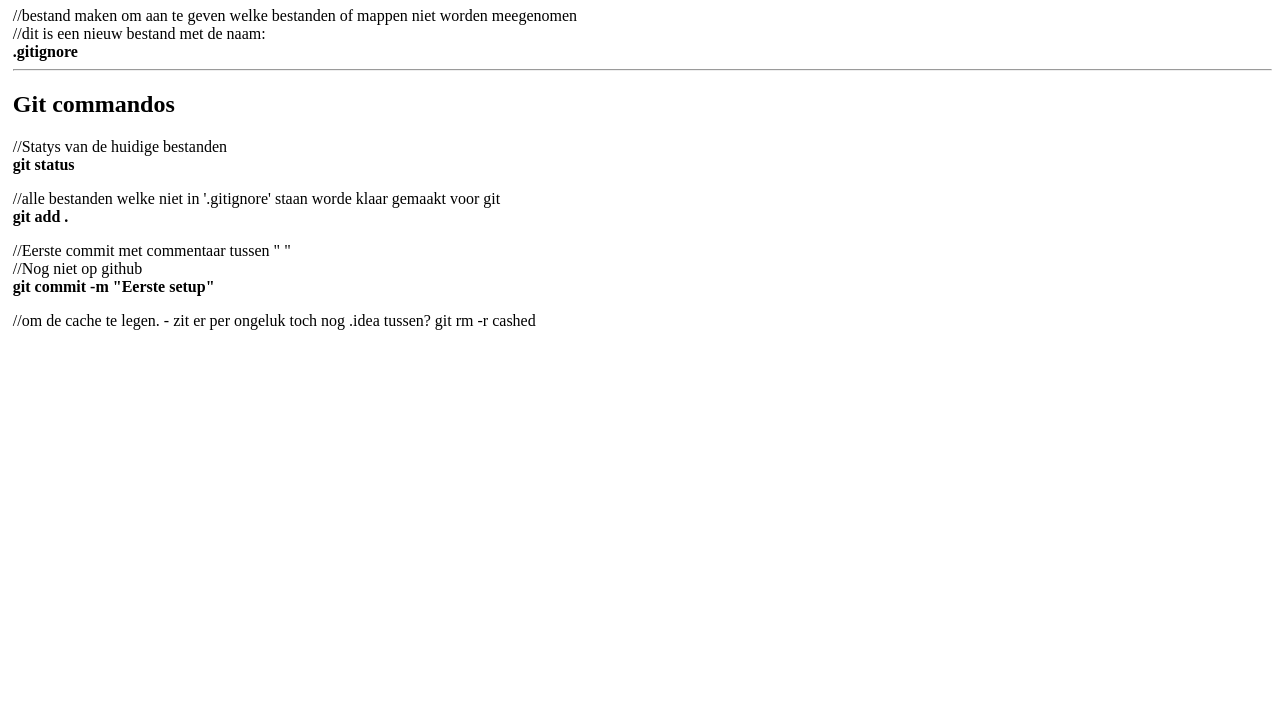
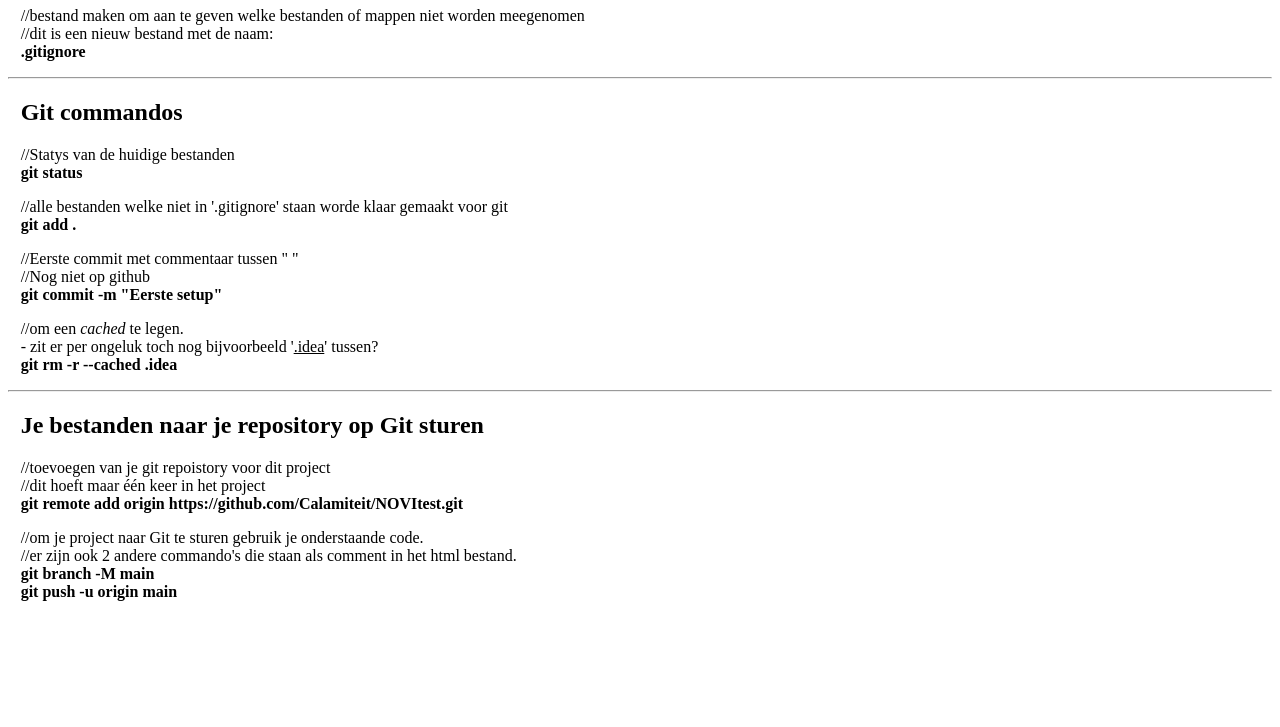
Before and after one commit to Calamiteit/NOVItest, a plain HTML site: page index.html in a window 1280 px wide. Shown: the part 73-800 px from the top of the page. Drawn offline with Linux system fonts and the light colour scheme.

Commit message:
kon wel eens genoeg wezen zo

```diff
--- a/index.html
+++ b/index.html
@@ -4,18 +4,19 @@
     <meta charset="UTF-8">
     <title>Git notities</title>
 </head>
-<body style="margin-left: 1%">
-<h1>Notities van de Git workshop</h1>
-<P>
-<div>
-    //bestand maken om aan te geven welke bestanden of mappen niet worden meegenomen<br>
-    //dit is een nieuw bestand met de naam:<br/>
-    <b>.gitignore</b>
+<body>
+<div style="margin-left: 1%">
+    <h1>Notities van de Git workshop</h1>
+    <p>
+        //bestand maken om aan te geven welke bestanden of mappen niet worden meegenomen<br>
+        //dit is een nieuw bestand met de naam:<br/>
+        <b>.gitignore</b>
+    </P>
 </div>
 <hr>
-</P>
 
-<div>
+
+<div style="margin-left: 1%">
     <h2>Git commandos</h2>
     <P>//Statys van de huidige bestanden<br/>
         <b>git status</b><br/>
@@ -31,9 +32,29 @@
         <b>git commit -m "Eerste setup"</b><br/>
     </P>
     <P>
-        //om de cache te legen.
-        - zit er per ongeluk toch nog .idea tussen? git rm -r cashed
+        //om een <i>cached</i> te legen.<br/>
+        - zit er per ongeluk toch nog bijvoorbeeld '<u>.idea</u>' tussen?<br/>
+        <b>git rm -r --cached .idea</b><br/>
     </P>
+</div>
+    <hr>
+<div  style="margin-left: 1%">
+    <h2>Je bestanden naar je repository op Git sturen</h2>
+    <p>
+        //toevoegen van je git repoistory voor dit project<br/>
+        //dit hoeft maar één keer in het project<br/>
+        <b>git remote add origin https://github.com/Calamiteit/NOVItest.git</b><br/>
+    </p>
+    <p>
+        //om je project naar Git te sturen gebruik je onderstaande code.<br/>
+        //er zijn ook 2 andere commando's die staan als comment in het html bestand.<br/>
+        <!--    git push origin master-->
+        <!--    git push origin main -->
+        <b>git branch -M main</b><br/>
+        <b>git push -u origin main</b><br/>
+
+    </p>
+
 </div>
 
 </body>
```
